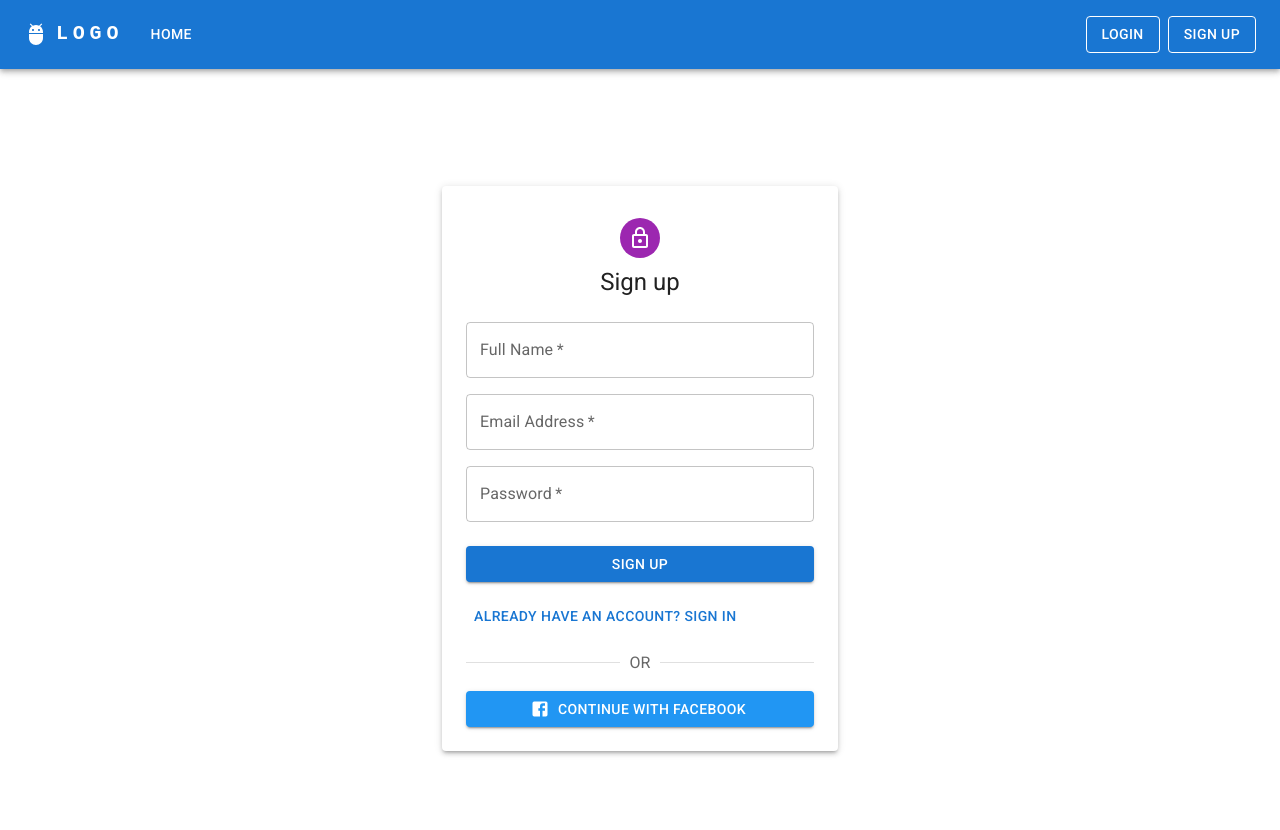
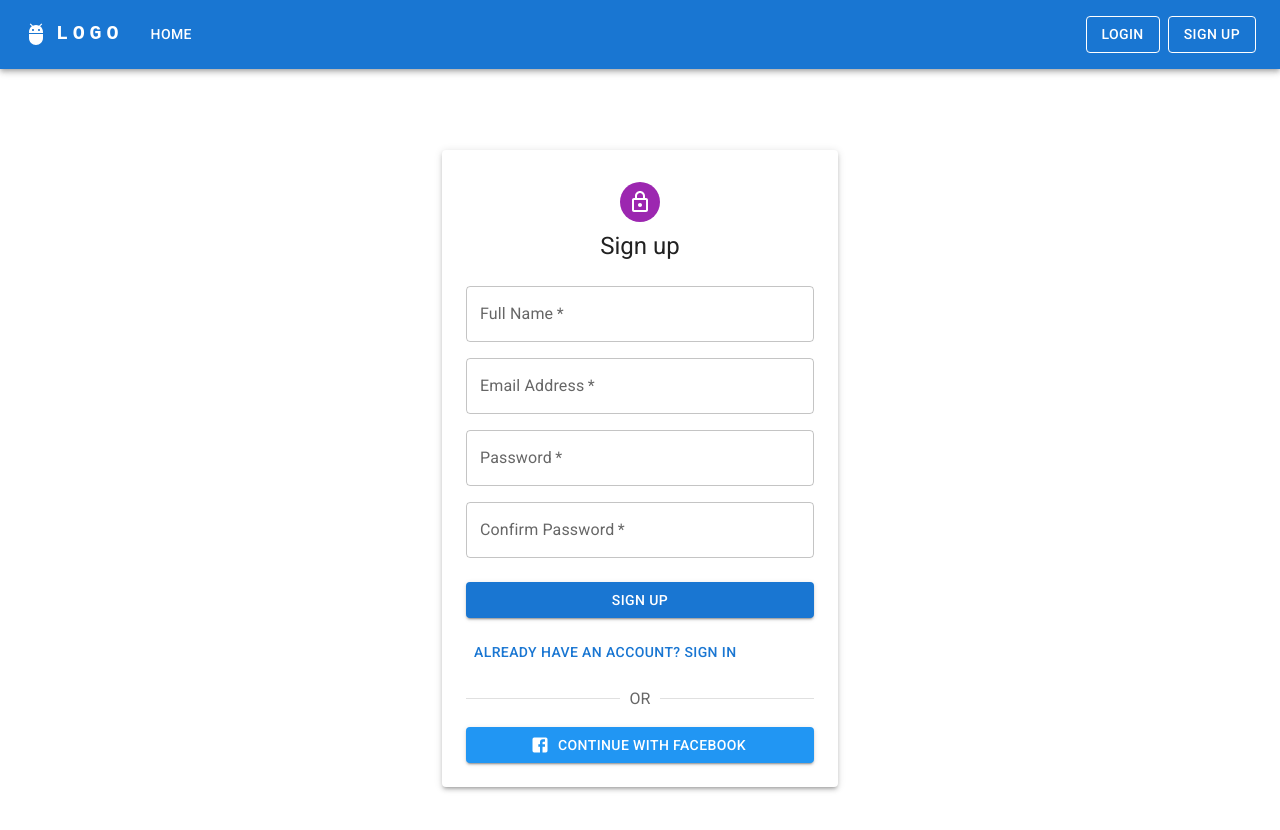
Before and after one commit to gpbaculio/gpflow-challenge, a React (Create React App) app: page /signup in a window 1280 px wide. Shown: the top 830 px of the page. Built offline with nearby package versions, Linux system fonts and the light colour scheme; the HTML template or start-up script is replaced by a standard one.

Commit message:
add confirm password

```diff
--- a/src/routes/Login.tsx
+++ b/src/routes/Login.tsx
@@ -3,7 +3,6 @@ import {
   Container,
   Paper,
   Button,
-  Link,
   TextField,
   Typography,
   Avatar,
--- a/src/routes/Signup.tsx
+++ b/src/routes/Signup.tsx
@@ -24,6 +24,10 @@ const schema = yup.object().shape({
     .string()
     .min(6, "Password must be at least 6 characters")
     .required("Password is required"),
+  confirmPassword: yup
+    .string()
+    .oneOf([yup.ref("password")], "Passwords must match")
+    .required("Confirm Password is required"),
 });
 
 function Signup() {
@@ -108,6 +112,19 @@ function Signup() {
                     helperText={errors.password?.message}
                   />
                 </Grid>
+                <Grid item xs={12}>
+                  <TextField
+                    onKeyDown={(e) => e.key === "Enter" && e.preventDefault()}
+                    required
+                    fullWidth
+                    label="Confirm Password"
+                    type="password"
+                    id="confirmPassword"
+                    {...register("confirmPassword")}
+                    error={!!errors.confirmPassword}
+                    helperText={errors.confirmPassword?.message}
+                  />
+                </Grid>
               </Grid>
               <Button
                 type="submit"
```
